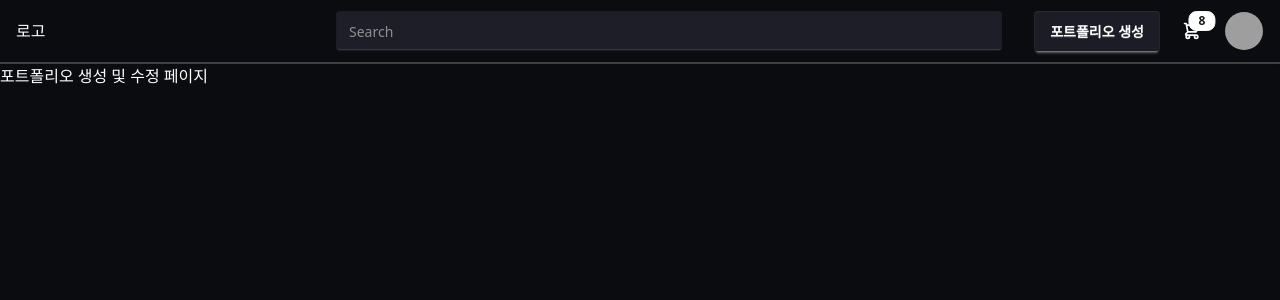
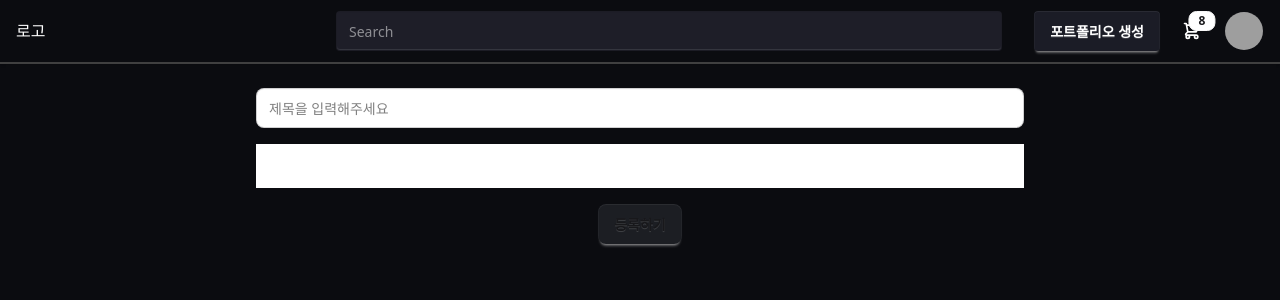
Before and after one commit to GitPRism/frontend, a React (Vite) app: page /portfolioedit/1 in a window 1280 px wide. Shown: the top 300 px of the page. Built offline with nearby package versions, Linux system fonts and the light colour scheme; no server answers; grey boxes are pictures that could not be loaded.

Commit message:
feat: 포트폴리오 생성 및 public 변경 api 연결

```diff
--- a/src/components/Header/Center/index.tsx
+++ b/src/components/Header/Center/index.tsx
@@ -15,6 +15,7 @@ function Center() {
           console.log(e.target.value);
           setSearchValue(e.target.value);
         }}
+        className="w-full bg-search-bg"
       />
     </div>
   );
--- a/src/components/common/Input.tsx
+++ b/src/components/common/Input.tsx
@@ -3,14 +3,15 @@ type InputProps = {
   placeholder: string;
   value: string;
   onChange: (e: React.ChangeEvent<HTMLInputElement>) => void;
+  className?: string;
 };
 
-function Input({ type, placeholder, value, onChange }: InputProps) {
+function Input({ type, placeholder, value, onChange, className }: InputProps) {
   return (
     <input
       type={type}
       placeholder={placeholder}
-      className="input input-bordered w-full bg-search-bg"
+      className={`input input-bordered ${className}`}
       value={value}
       onChange={onChange}
     />
--- a/src/components/modal/SelectRepos/index.tsx
+++ b/src/components/modal/SelectRepos/index.tsx
@@ -25,6 +25,8 @@ function SelectRepos({ repos }: Props) {
   const handleSubmit = () => {
     const repo = repos.find((r) => r.repoName === selectedRepo);
     if (repo) {
+      const modal = document.getElementById("my_modal_3") as HTMLDialogElement;
+      modal?.close();
       navigate(`portfolioedit/${repo.id}`);
     }
   };
--- /dev/null
+++ b/src/hooks/portfolio/usePortfolioData.ts
@@ -0,0 +1,12 @@
+import { useQuery } from "@tanstack/react-query";
+import { createPortfolio } from "@/services/Portfolio/createPortfolio";
+
+export const usePortfolioData = (repoId: string) => {
+  return useQuery({
+    queryKey: ["portfolio", repoId],
+    queryFn: () => createPortfolio(repoId),
+    refetchOnWindowFocus: false,
+    refetchOnMount: false,
+    retry: false,
+  });
+};
--- /dev/null
+++ b/src/pages/PortfolioEditor/PortfolioContent.tsx
@@ -0,0 +1,18 @@
+function PortfolioContent({
+  title,
+  description,
+}: {
+  title: string;
+  description: string;
+}) {
+  return (
+    <div className="bg-white p-4 mt-4 flex flex-col gap-3">
+      <h1 className="text-2xl font-bold">{title}</h1>
+      <pre className="leading-8 whitespace-pre-wrap rounded text-base">
+        {description}
+      </pre>
+    </div>
+  );
+}
+
+export default PortfolioContent;
--- /dev/null
+++ b/src/pages/PortfolioEditor/PortfolioTitleForm.tsx
@@ -0,0 +1,23 @@
+import Input from "@/components/common/Input";
+
+function PortfolioTitleForm({
+  title,
+  onTitleChange,
+}: {
+  title: string;
+  onTitleChange: (title: string) => void;
+}) {
+  return (
+    <Input
+      type="text"
+      placeholder="제목을 입력해주세요"
+      value={title}
+      onChange={(e) => {
+        onTitleChange(e.target.value);
+      }}
+      className="w-full rounded-lg"
+    />
+  );
+}
+
+export default PortfolioTitleForm;
--- /dev/null
+++ b/src/pages/PortfolioEditor/RegisterBtn.tsx
@@ -0,0 +1,34 @@
+import Button from "@/components/common/Button";
+import { statusToggle } from "@/services/Portfolio/statusToggle";
+
+function RegisterBtn({
+  repoId,
+  onSuccess,
+}: {
+  repoId: string;
+  onSuccess: () => void;
+}) {
+  return (
+    <div className="mt-4 flex justify-center">
+      <Button
+        bgColor="bg-section-bg"
+        textColor="button-text-green"
+        rounded="rounded-lg"
+        onClick={() => {
+          statusToggle(repoId)
+            .then(() => {
+              alert("등록되었습니다.");
+              onSuccess();
+            })
+            .catch((error: any) => {
+              console.log(error.response.data.message);
+            });
+        }}
+      >
+        등록하기
+      </Button>
+    </div>
+  );
+}
+
+export default RegisterBtn;
--- a/src/pages/PortfolioEditor/index.tsx
+++ b/src/pages/PortfolioEditor/index.tsx
@@ -1,5 +1,36 @@
+import { useState } from "react";
+import { useNavigate, useParams } from "react-router-dom";
+import PortfolioTitleForm from "./PortfolioTitleForm";
+import PortfolioContent from "./PortfolioContent";
+import RegisterBtn from "./RegisterBtn";
+import { usePortfolioData } from "@/hooks/portfolio/usePortfolioData";
+
 function PortfolioEditor() {
-  return <div>포트폴리오 생성 및 수정 페이지</div>;
+  const { repoId } = useParams();
+  const { data, isLoading } = usePortfolioData(repoId as string);
+
+  const navigate = useNavigate();
+
+  const [title, setTitle] = useState("");
+
+  if (isLoading) {
+    return <div>Loading...</div>;
+  }
+  return (
+    <div className="max-w-3xl mx-auto text-black mt-6">
+      <PortfolioTitleForm title={title} onTitleChange={setTitle} />
+
+      <PortfolioContent
+        title={data?.data.title}
+        description={data?.data.description}
+      />
+
+      <RegisterBtn
+        repoId={repoId as string}
+        onSuccess={() => navigate("/home")}
+      />
+    </div>
+  );
 }
 
 export default PortfolioEditor;
--- /dev/null
+++ b/src/services/Portfolio/createPortfolio.ts
@@ -0,0 +1,6 @@
+import apiClient from "@/services/apiClient";
+
+export const createPortfolio = async (repoId: string) => {
+  const response = await apiClient.post(`/api/v1/portfolios?repoId=${repoId}`);
+  return response.data;
+};
--- /dev/null
+++ b/src/services/Portfolio/statusToggle.ts
@@ -0,0 +1,6 @@
+import apiClient from "@/services/apiClient";
+
+export const statusToggle = async (repoId: string) => {
+  const response = await apiClient.put(`/api/v1/portfolios/${repoId}`);
+  return response.data;
+};
```
